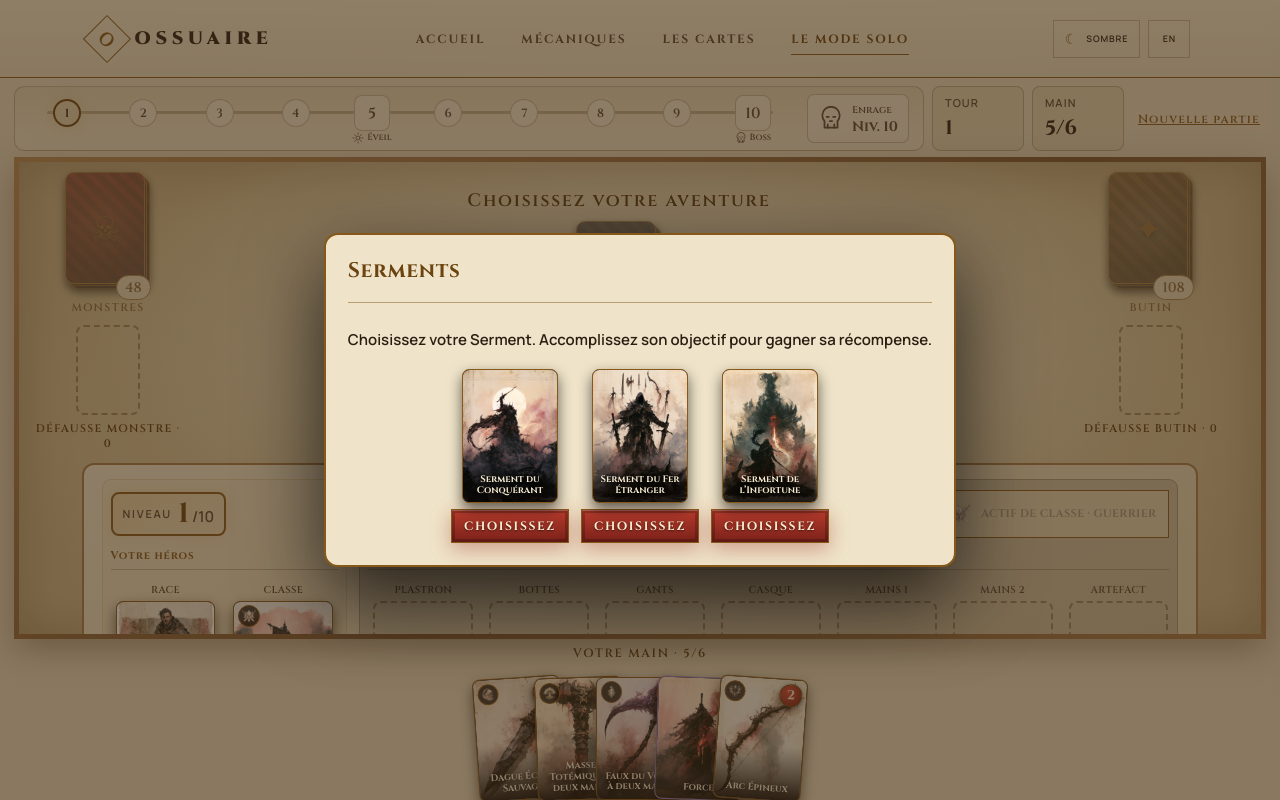
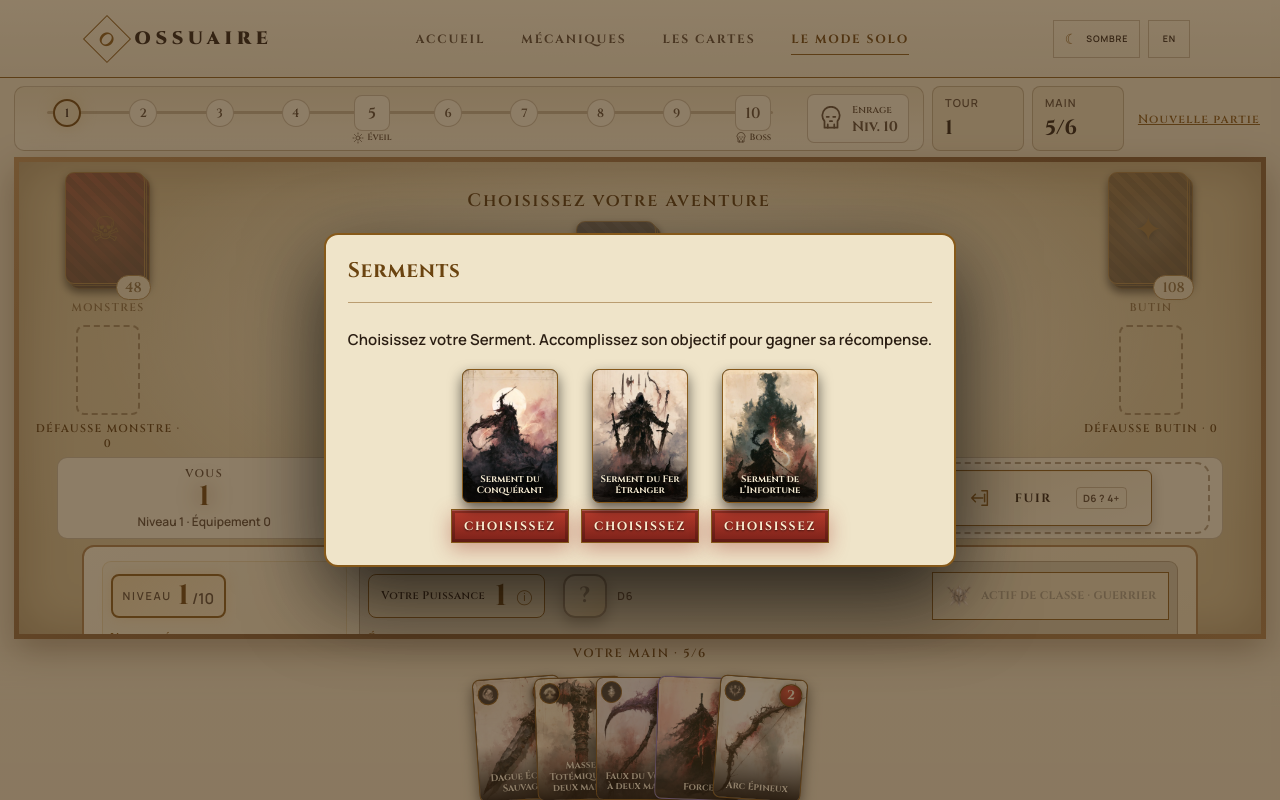
Before and after one commit to G33KOO/Ossuary-game, a React (Vite) app: page /solo in a window 1280 px wide. Both pictures are taken after a click on the button "ENTRER DANS L’OSSUAIRE". Built offline with nearby package versions, Linux system fonts and the light colour scheme.

Commit message:
feat : update solo board

```diff
--- a/src/components/SoloBoard.tsx
+++ b/src/components/SoloBoard.tsx
@@ -862,6 +862,26 @@ export function SoloBoard({ onPlayingChange }: { onPlayingChange?: (playing: boo
                 ) : null}
               </div>
 
+
+            </>
+          ) : (
+            <div className={`gb-idle${playZone.className}`} onDragLeave={playZone.onDragLeave} onDragOver={playZone.onDragOver} onDrop={playZone.onDrop}>
+              <p className="gb-idle-title">{sim.adventure}</p>
+              <Pile
+                count={BOSS_IDS.length}
+                disabled={locked || !bossUnlocked}
+                hint={bossUnlocked ? sim.boss : sim.bossLocked}
+                kind="boss"
+                label={bossUnlocked ? sim.boss : sim.bossLocked}
+                onClick={() => send({ t: 'drawBoss' })}
+              />
+              {!bossUnlocked ? <p className="sim-note">{sim.bossWaits}</p> : null}
+            </div>
+          )}
+        </section>
+        </div>
+        {!ended ? <section className="gb-combat-panel" aria-label={sim.mobileCombat}>
+          {combat ? <>
               {power ? (
                 <div className="gb-scoreboard">
                   <Score label={sim.you} parts={breakdownText(power.player, labels)} side="you" total={power.player.total} />
@@ -894,23 +914,15 @@ export function SoloBoard({ onPlayingChange }: { onPlayingChange?: (playing: boo
                   ) : null}
                 </div>
               </div>
-            </>
-          ) : (
-            <div className={`gb-idle${playZone.className}`} onDragLeave={playZone.onDragLeave} onDragOver={playZone.onDragOver} onDrop={playZone.onDrop}>
-              <p className="gb-idle-title">{sim.adventure}</p>
-              <Pile
-                count={BOSS_IDS.length}
-                disabled={locked || !bossUnlocked}
-                hint={bossUnlocked ? sim.boss : sim.bossLocked}
-                kind="boss"
-                label={bossUnlocked ? sim.boss : sim.bossLocked}
-                onClick={() => send({ t: 'drawBoss' })}
-              />
-              {!bossUnlocked ? <p className="sim-note">{sim.bossWaits}</p> : null}
+          </> : <>
+            <div className="gb-scoreboard">
+              <Score label={sim.you} parts={breakdownText(computePlayerPower(game), labels)} side="you" total={computePlayerPower(game).total} />
+              <div className="gb-dice" />
+              <div className="gb-score foe"><span className="gb-score-label">{sim.opponent}</span><strong>?</strong><span className="gb-score-parts">{sim.pickMonster}</span></div>
             </div>
-          )}
-        </section>
-        </div>
+            <div className="gb-playzone"><div className="gb-controls"><button className="button button-primary" disabled title={sim.pickMonster} type="button">{sim.resolve}</button><button className="button gb-flee-button" disabled title={sim.pickMonster} type="button"><FleeIcon /><span>{sim.flee}</span><span className="gb-flee-threshold">D6 ? 4+</span></button></div></div>
+          </>}
+        </section> : null}
         <section className="gb-board" style={{ '--board-card-count': 9 + (game.oaths?.length ?? 0) + (game.equipment.extraArmor ? 1 : 0), '--hero-card-count': 2 + (game.oaths?.length ?? 0) } as CSSProperties}>
           <h3>{sim.equipment}</h3>
           <div className="gb-board-body">
--- a/src/styles/solo-board.css
+++ b/src/styles/solo-board.css
@@ -1491,6 +1491,23 @@ body.solo-playing footer {
 
 .gb-foe .gb-art img { object-fit: contain; }
 
+.gb-full .gb-table { grid-template-rows: minmax(max-content, 1fr) auto max-content; row-gap: 6px; }
+.gb-full .gb-board { grid-row: 3; }
+.gb-full .gb-arena { grid-template-rows: minmax(0, 1fr); }
+.gb-full .gb-combat-panel { grid-column: 1 / -1; grid-row: 2; width: 96%; justify-self: center; display: grid; grid-template-columns: minmax(0, 1fr) minmax(0, 1fr); align-items: center; gap: 20px; min-height: 82px; padding: 6px 12px; border: 1px solid var(--line); border-radius: 10px; background: var(--surface); }
+.gb-full .gb-combat-panel .gb-playzone { min-height: 64px; padding: 6px 12px; }
+.gb-full .gb-combat-panel .gb-scoreboard { min-height: 64px; }
+.gb-full .gb-combat-panel .gb-score strong { font-size: 28px; }
+.gb-full .gb-combat-panel .gb-score-parts { font-size: 12px; }
+@media (min-width: 1400px) and (min-height: 760px) {
+  .gb-full .gb-table { grid-template-rows: minmax(0, 1fr) 82px max-content; }
+}
+@media (max-width: 760px) {
+  .solo-page .gb-full .gb-table { grid-template-rows: repeat(4, max-content); }
+  .gb-full .gb-combat-panel { grid-row: 3; width: 100%; grid-template-columns: minmax(0, 1fr); gap: 8px; }
+  .solo-page .gb-full .gb-board { grid-row: 4; }
+}
+
 .sim-modal-backdrop.is-tavern {
   align-items: flex-start;
   padding-bottom: 250px;
--- a/src/styles/solo-mobile.css
+++ b/src/styles/solo-mobile.css
@@ -65,7 +65,7 @@
   .gb-full .gb-arena .gb-idle .gb-pile-stack { width: 72px; height: 100px; }
   .gb-full .gb-arena .gb-idle .gb-pile-stack .gb-back { width: 67px; height: 94px; }
 
-  .solo-page .gb-full .gb-board { grid-column: 1 / -1; grid-row: 3; width: 100%; padding: 10px; border-radius: 12px; }
+  .solo-page .gb-full .gb-board { grid-column: 1 / -1; grid-row: 4; width: 100%; padding: 10px; border-radius: 12px; }
   .gb-full .gb-board .gb-board-body { display: flex; flex-direction: column; align-items: stretch; gap: 14px; padding: 0; }
   .gb-full .gb-board .gb-board-group { display: flex; flex-direction: column; gap: 10px; padding: 12px; }
   .gb-full .gb-board .gb-hero-level-row { min-height: 40px; }
```
